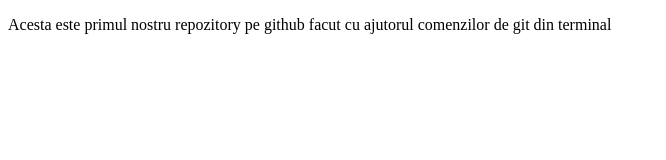
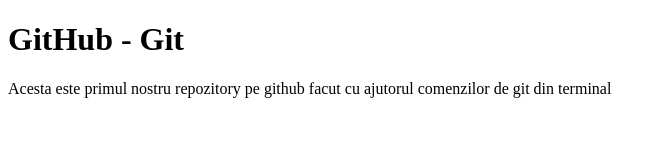
Before and after one commit to marin-stefan/demo-git-github, a plain HTML site: page index.html in a window 1280 px wide. Shown: the whole page, without its empty margins (0-666 px from the left). Drawn offline with Linux system fonts and the light colour scheme.

Commit message:
added heading

```diff
--- a/index.html
+++ b/index.html
@@ -6,6 +6,7 @@
         <title>Git</title>
     </head>
     <body>
+        <h1>GitHub - Git</h1>
         <p>
             Acesta este primul nostru repozitory pe github facut cu ajutorul
             comenzilor de git din terminal
```
